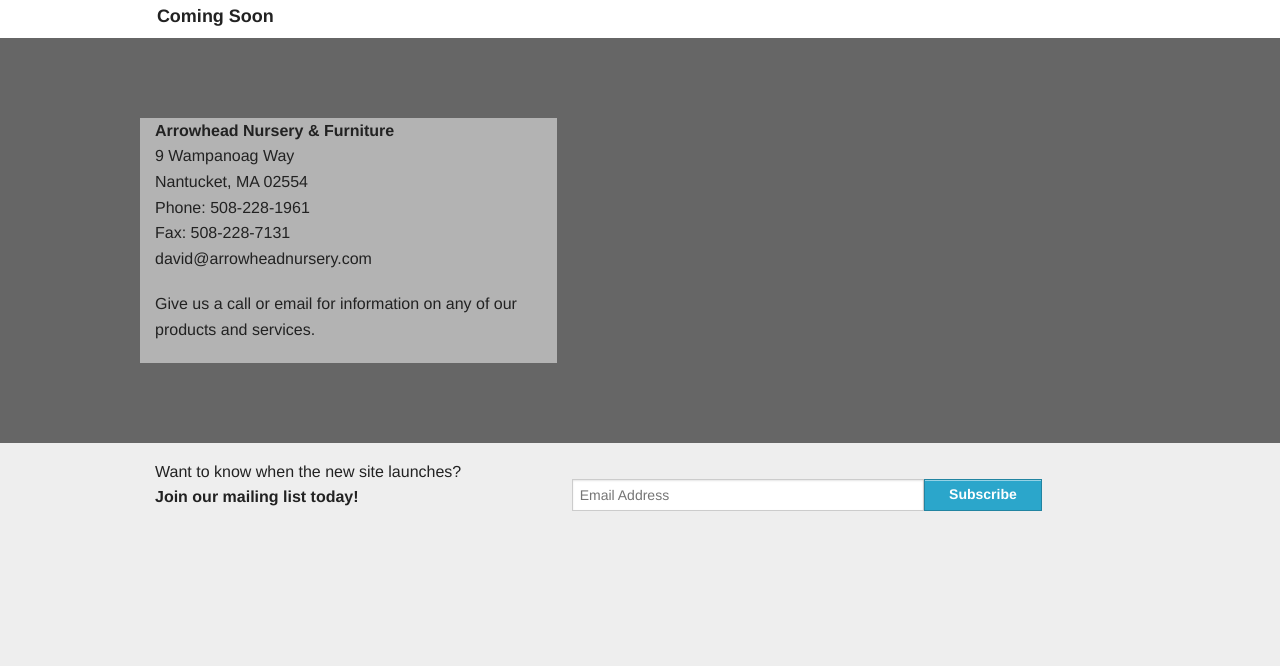
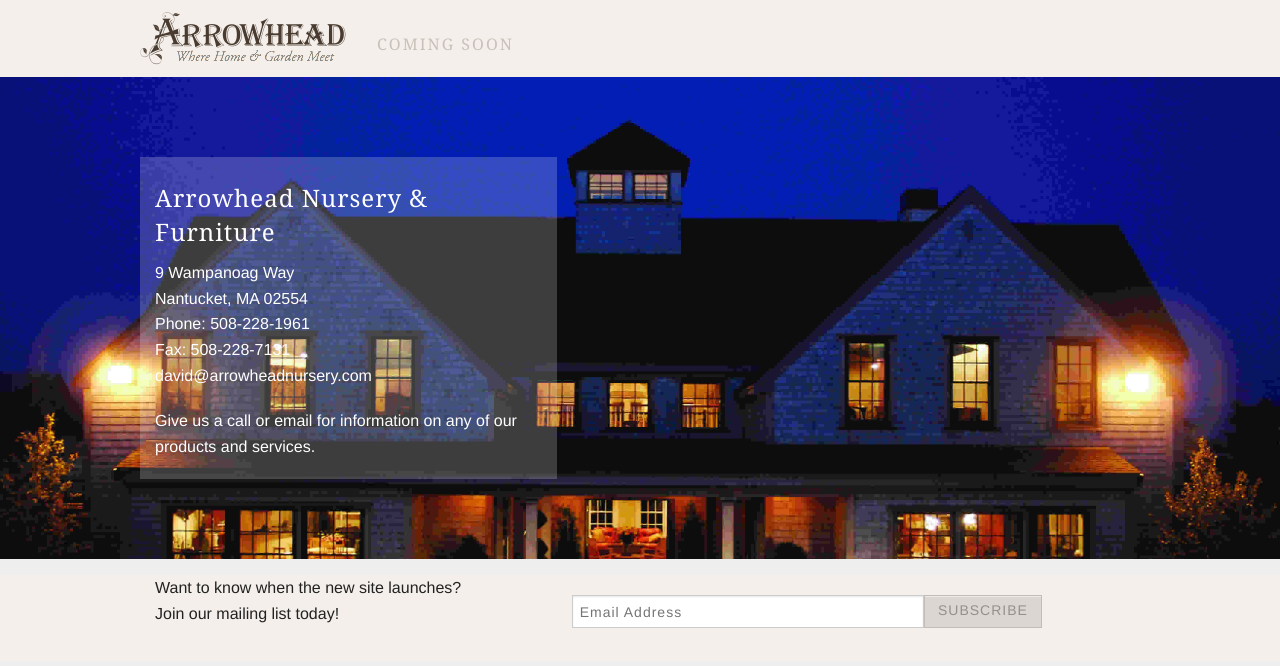
Before and after one commit to 20MileInteractive/arrowhead-temp, a plain HTML site: page Build/index.html in a window 1280 px wide. Drawn offline with Linux system fonts and the light colour scheme.

Commit message:
Styled and added images

```diff
--- a/Build/index.html
+++ b/Build/index.html
@@ -34,7 +34,7 @@
   <link rel='stylesheet' href='assets/css/normalize.css'>
 <link rel='stylesheet' href='assets/css/vendor/normalize.css'>
   <link rel='stylesheet' href='assets/css/styles.css'>
-
+  <script type="text/javascript" src="http://typecast.com/project_css/PzngqYdJy8/602233cfe3f06.js"></script>
   <script src='assets/js/vendor/custom.modernizr.js'></script>
 
 </head>
@@ -43,6 +43,7 @@
 
 <div id="top-banner">
 	<div class="row">
+		<img src="assets/img/arrowhead-logo.png" id="logo" alt="Arrowhead Nursery - Where home and garden meet">
 		<h5 class="large-12 columns">Coming Soon</h5>
 	</div>
 
@@ -51,8 +52,8 @@
 <div id="photo">
 	<div class="row">
 		<div id="content" class="small-8 large-5 columns">
-			<p><b>Arrowhead Nursery & Furniture</b><br/>
-			9 Wampanoag Way<br/>
+			<h5>Arrowhead Nursery &amp; Furniture</h5>
+			<p>9 Wampanoag Way<br/>
 			Nantucket, MA 02554<br/>
 			Phone: 508-228-1961<br/>
 			Fax: 508-228-7131<br/>
@@ -66,7 +67,8 @@
 <div id="bottom-banner">
 	<div class="row">
 		<div class="large-5 columns">
-			<p>Want to know when the new site launches?<br/><b>Join our mailing list today!</b></p>
+			<p>Want to know when the new site launches?<br>
+			Join our mailing list today!</p>
 		</div>
 		<div class="large-6 columns">
 			<p>
@@ -104,5 +106,6 @@
     <script src='assets/js/vendor/foundation/foundation.tooltips.js'></script>
     <script src='assets/js/vendor/foundation/foundation.topbar.js'></script>
 	<script src='assets/js/script.js'></script>
+
 </body>
 </html>
--- a/assets/css/_base.scss
+++ b/assets/css/_base.scss
@@ -1 +1,64 @@
 // Base style sheet
+body{
+	background: #eee;
+}
+
+
+
+#top-banner{
+	background: #fff;
+	overflow: hidden;
+	background: #F4EFEA;
+
+	h5 {
+	font-size: 1em;
+	width: 14em;
+	line-height: 56px;
+	margin: 1em 0 0 1em;
+	text-transform: uppercase;
+	letter-spacing: 2px;
+	color: rgb(201, 193, 185);
+	font-weight: normal;
+	}
+
+}
+
+#logo {float: left; margin: .75em 0; }
+
+div#photo{
+	background: rgb(219, 214, 210) url(img/arrowhead.jpg) no-repeat 50% 50% fixed;
+  -webkit-background-size: cover;
+  -moz-background-size: cover;
+  -o-background-size: cover;
+  background-size: cover;
+
+	#content{
+		background: rgba(255,255,255,0.2);
+		margin: 5rem auto;
+	}
+
+	h5 {
+		margin: 1em 0 .5em;
+		font-weight: 400;
+		color: #fff;
+		letter-spacing: 1px;
+		font-size: 1.5em
+	}
+
+	p {
+		color: #fff;
+	}
+}
+
+#bottom-banner{
+	margin-top: 1rem;
+	background: #F4EFEA;
+}
+
+input[type="text"], .button {
+	font-family: open-sans, helvetica, arial, sans-serif;
+	font-weight: 400;
+	letter-spacing: 1px;
+}
+
+.button {text-transform: uppercase; color: rgb(150, 144, 140);}
--- a/assets/css/_settings.scss
+++ b/assets/css/_settings.scss
@@ -16,7 +16,7 @@
 // We use these to control various global styles
 // $body-bg: #fff;
 // $body-font-color: #222;
-// $body-font-family: "Helvetica Neue", "Helvetica", Helvetica, Arial, sans-serif;
+ $body-font-family: open-sans, "Helvetica Neue", "Helvetica", Helvetica, Arial, sans-serif;
 // $body-font-weight: normal;
 // $body-font-style: normal;
 
@@ -27,7 +27,7 @@
 // $text-direction: ltr;
 
 // We use these as default colors throughout
-// $primary-color: #2ba6cb;
+   $primary-color: rgb(219, 214, 210);
 // $secondary-color: #e9e9e9;
 // $alert-color: #c60f13;
 // $success-color: #5da423;
@@ -69,7 +69,7 @@
 //
 
 // We use these to control header font styles
-// $header-font-family: "Helvetica Neue", "Helvetica", Helvetica, Arial, sans-serif;
+ $header-font-family: abril-text, georgia, serif;
 // $header-font-weight: bold;
 // $header-font-style: normal;
 // $header-font-color: #222;
--- a/assets/css/styles.scss
+++ b/assets/css/styles.scss
@@ -12,24 +12,3 @@
 
 // Style guide
 // @import "style_guide";
-
-body{
-	background: #eee;
-}
-
-#top-banner{
-	background: #fff;
-}
-
-div#photo{
-	background: #666;
-
-	#content{
-		background: rgba(255,255,255,0.50);
-		margin: 5rem auto;
-	}
-}
-
-#bottom-banner{
-	margin-top: 1rem;
-}
```
Also changed, not shown: Build/style-guide.html (+2 -1 lines), includes/_bottom.html (+1 -0 lines), includes/_top.html (+1 -1 lines), index.html (+5 -3 lines), Build/assets/css/styles.css, Build/assets/img/arrowhead-logo.png (added), assets/img/arrowhead-logo.png (added), 1 other file.
